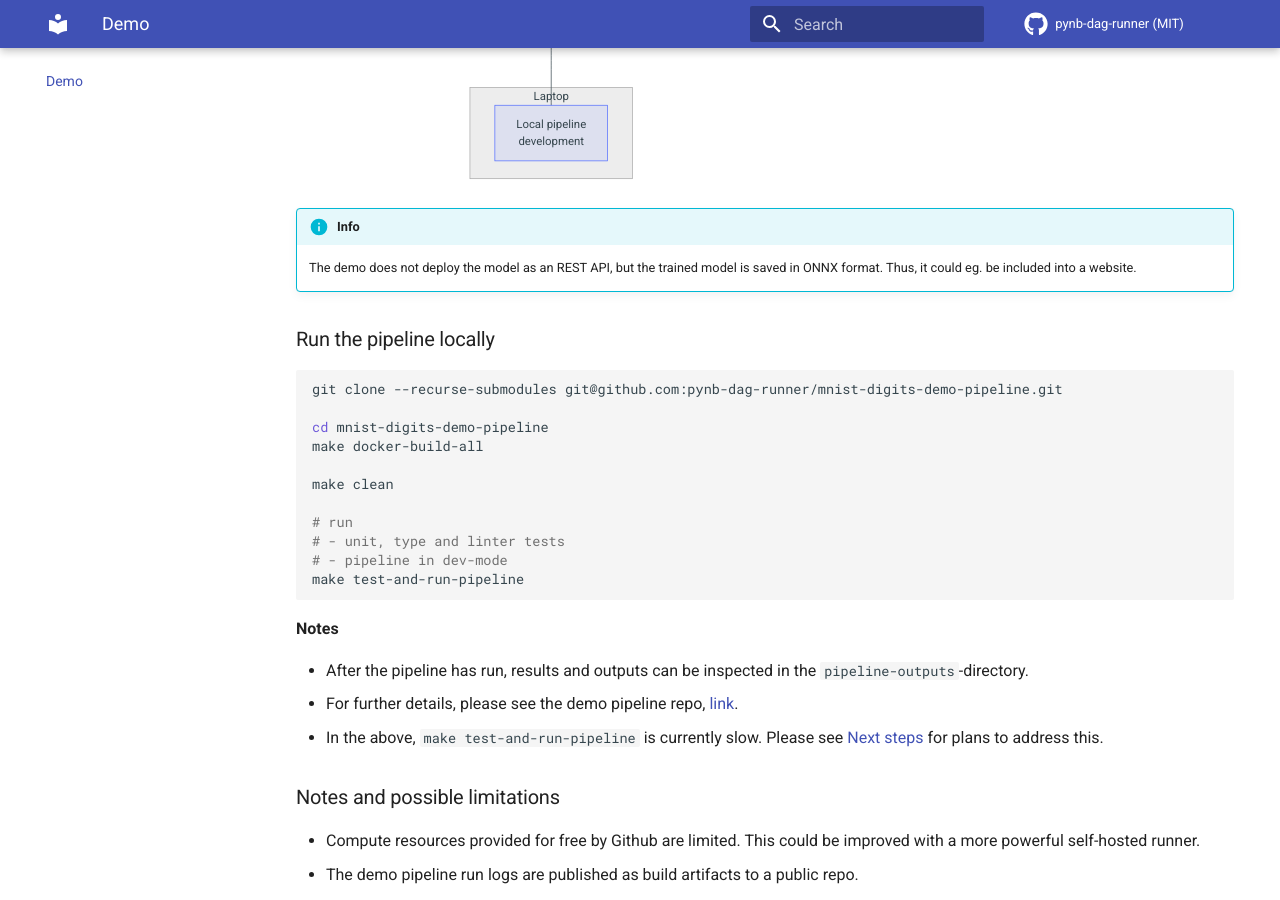
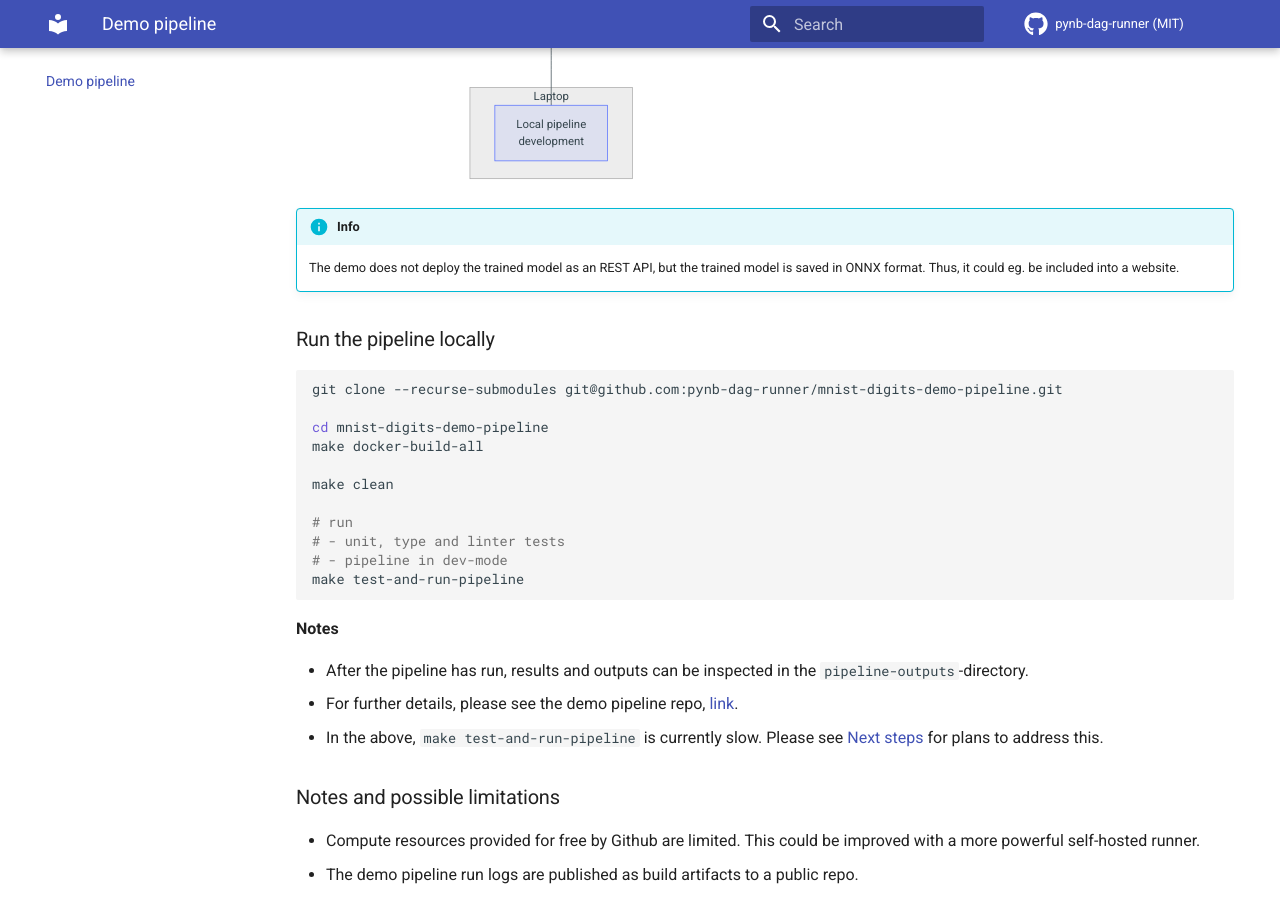
Before and after one commit to composable-logs/composable-logs, an MkDocs documentation site: the page built from docs/docs/live-demos/mnist-digits-demo-pipeline.md, in a window 1280 px wide and 900 px high, scrolled down 2562 px. Built offline with MkDocs 1.6.1 and Material for MkDocs 9.7.7, drawn with Linux system fonts in a browser that asks for light colours; comment, search, counter and statistics services are not loaded; some of the changed text lies outside the part shown.

````diff
--- a/docs/docs/live-demos/mnist-digits-demo-pipeline.md
+++ b/docs/docs/live-demos/mnist-digits-demo-pipeline.md
@@ -8,7 +8,7 @@ A main goal of `pynb-dag-runner` is to make it easy to deploy data/ml pipelines
 
 Currently there is one live demo pipeline `mnist-digits-demo-pipeline` illustrating this in practice.
 
-## `mnist-digits-demo-pipeline`
+## Demo pipeline: `mnist-digits-demo-pipeline`
 
 This pipeline trains a model for recognizing hand written digits from a toy MNIST data set included in sklearn library.
 
@@ -118,7 +118,7 @@ Internet --> web_static_mlflow
 ```
 
 !!! info
-    The demo does not deploy the model as an REST API, but the trained model is saved in ONNX format. Thus, it could eg. be included into a website.
+    The demo does not deploy the trained model as an REST API, but the trained model is saved in ONNX format. Thus, it could eg. be included into a website.
 
 
 ### Run the pipeline locally
--- a/docs/mkdocs.yml
+++ b/docs/mkdocs.yml
@@ -66,8 +66,9 @@ repo_name: pynb-dag-runner (MIT)
 nav:
   - Intro:
     - "What is pynb-dag-runner?": home/index.md
+    - Notebook support: home/notebook-support.md
     - Related projects: home/related-projects.md
     - OpenTelemetry schema: home/opentelemetry-span-format.md
-  - Demo: live-demos/mnist-digits-demo-pipeline.md
+  - Demo pipeline: live-demos/mnist-digits-demo-pipeline.md
   - Next steps: next-steps/index.md
   - Contact: contact/index.md
````
Also changed, not shown: docs/docs/home/index.md (+0 -21 lines), docs/docs/home/notebook-support.md (added, +18 -0 lines), docs/docs/home/opentelemetry-span-format.md (+1 -1 lines).
